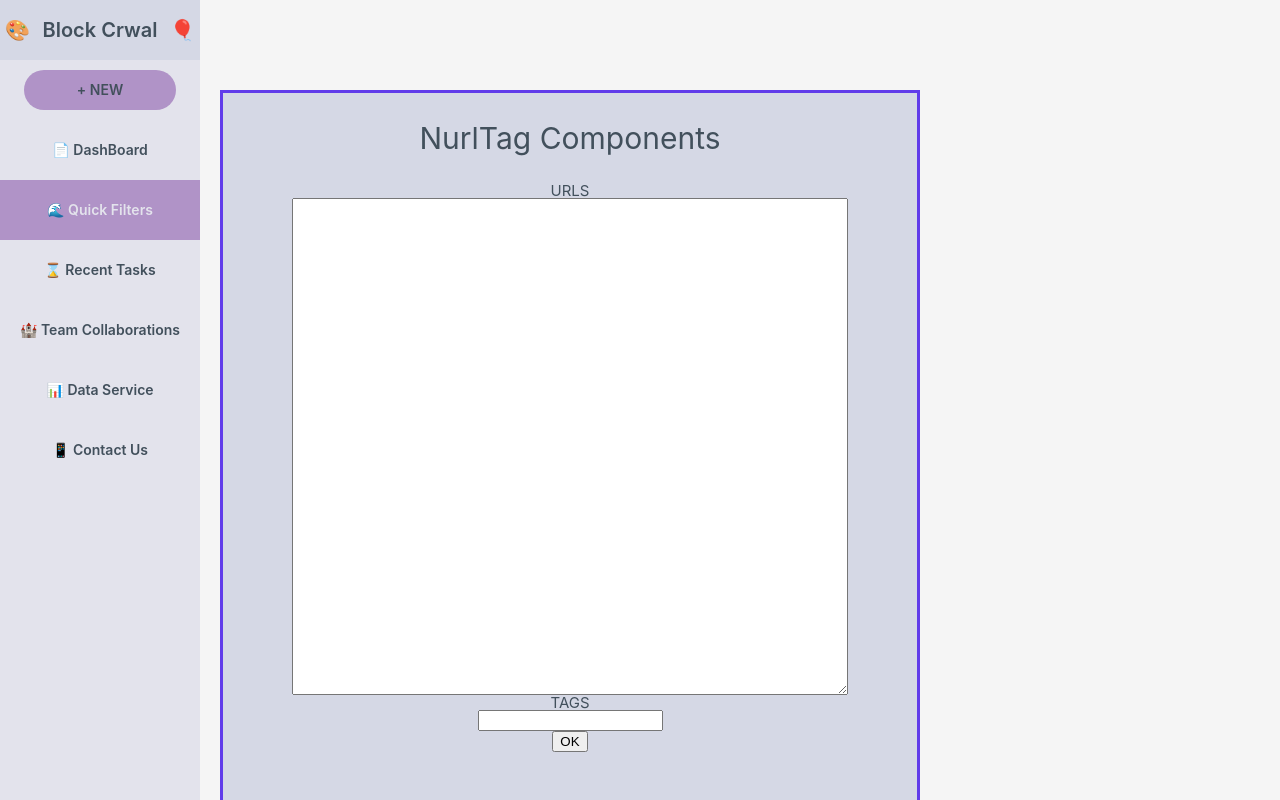
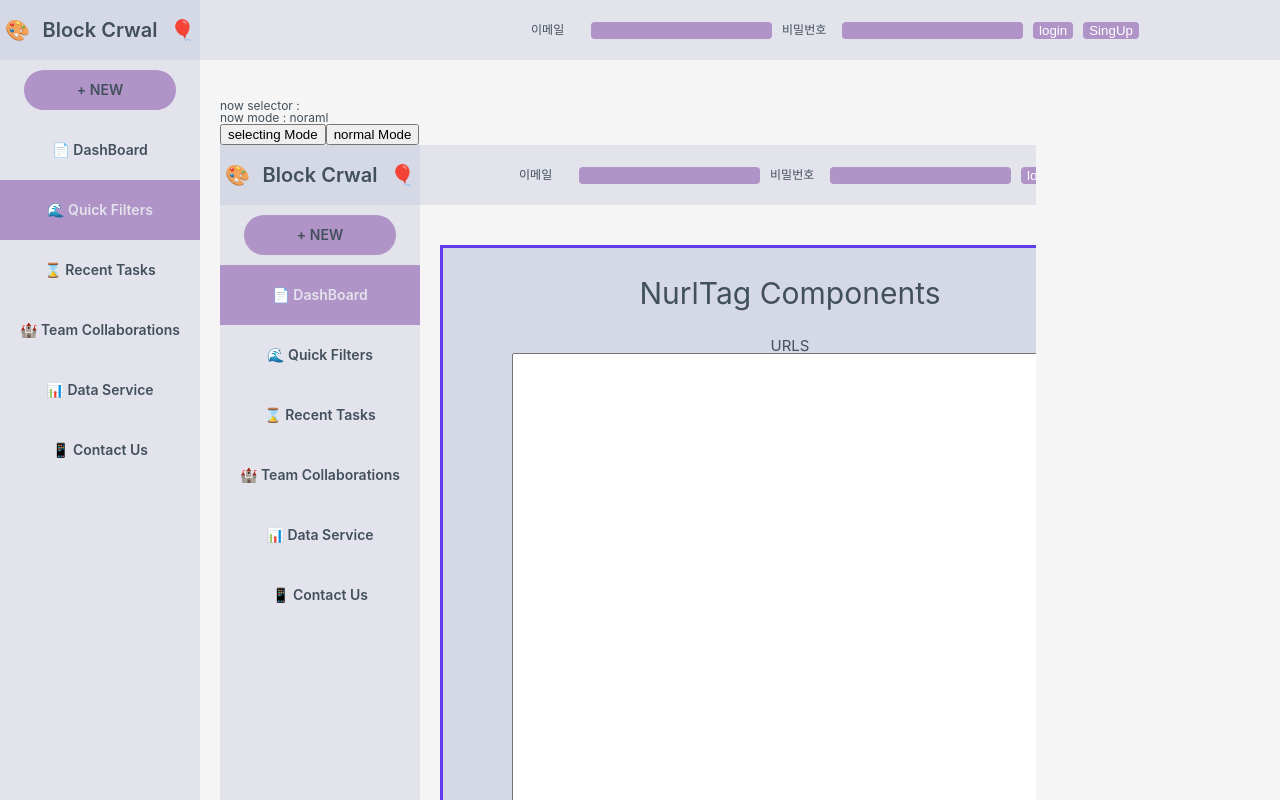
Before and after one commit to DosImpact/blockCrawl_frontend, a React (Create React App) app: page /info in a window 1280 px wide. Shown: the top 800 px of the page. Built offline with nearby package versions, Linux system fonts and the light colour scheme.

Commit message:
make docs selector

```diff
--- /dev/null
+++ b/src/components/Box.js
@@ -0,0 +1,12 @@
+import React from "react";
+import styled from "styled-components";
+
+const Container = styled.div`
+  border: 0;
+  color: ${(props) => props.theme.darkColor};
+  min-width: 50px;
+`;
+
+export default ({ content }) => {
+  return <Container>{content}</Container>;
+};
--- /dev/null
+++ b/src/components/Button.js
@@ -0,0 +1,13 @@
+import React from "react";
+import styled from "styled-components";
+
+const Container = styled.button`
+  border: 0;
+  color: white;
+  background-color: ${(props) => props.theme.lightPupleColor};
+  border-radius: 4px;
+`;
+
+export default ({ onClick, text }) => {
+  return <Container onClick={onClick}>{text}</Container>;
+};
--- /dev/null
+++ b/src/components/Input.js
@@ -0,0 +1,29 @@
+import React from "react";
+import styled from "styled-components";
+
+const Container = styled.input`
+  border: 0;
+  color: white;
+  background-color: ${(props) => props.theme.lightPupleColor};
+  border-radius: 4px;
+`;
+
+export default ({
+  placeholder,
+  className,
+  required,
+  value,
+  onChange,
+  type,
+}) => {
+  return (
+    <Container
+      placeholder={placeholder}
+      className={className}
+      required={required}
+      value={value}
+      onChange={onChange}
+      type={type}
+    ></Container>
+  );
+};
--- a/src/components/Router.js
+++ b/src/components/Router.js
@@ -2,14 +2,18 @@ import React from "react";
 import { Switch, Route, BrowserRouter, Redirect } from "react-router-dom";
 import Header from "../components/Header";
 import Home from "../routes/Home";
+import Info from "../routes/Info";
+import TopAuth from "./TopAuth";
 
 export default () => {
   return (
     <BrowserRouter>
       <>
+        <TopAuth />
         <Header />
         <Switch>
-          <Route path="/" component={Home}></Route>
+          <Route path="/" exact component={Home}></Route>
+          <Route path="/info" exact component={Info}></Route>
           <Redirect from="*" to="/"></Redirect>
         </Switch>
       </>
--- /dev/null
+++ b/src/components/TopAuth.js
@@ -0,0 +1,81 @@
+import React, { useState } from "react";
+import styled from "styled-components";
+import { useQuery } from "@apollo/react-hooks";
+import gql from "graphql-tag";
+
+import Input from "../components/Input";
+import LabelBox from "../components/Box";
+import Button from "../components/Button";
+
+const Wrapper = styled.div`
+  position: fixed;
+  top: 0;
+  width: 100%;
+  height: 60px;
+  background-color: ${(props) => props.theme.lightGrayColor};
+`;
+
+const Box = styled.div`
+  display: flex;
+  align-items: center;
+  justify-content: center;
+`;
+
+const From = styled(Box)`
+  height: 100%;
+  form {
+    display: flex;
+    align-items: center;
+    justify-content: flex-end;
+    & div,
+    input,
+    button {
+      margin-right: 10px;
+    }
+  }
+`;
+
+const StateChanger = styled(Box)`
+  height: 100%;
+`;
+
+const QUERY = gql`
+  query {
+    isLoggedIn @client
+  }
+`;
+
+const TopAuth = () => {
+  const [action, setAction] = useState("logout");
+  //const { data } = useQuery(QUERY);
+  //console.log(data);
+  return (
+    <Wrapper>
+      {action === "logout" ? (
+        <>
+          <From>
+            <form>
+              <LabelBox content={"이메일"} />
+              <Input />
+              <LabelBox content={"비밀번호"} />
+              <Input />
+              <Button text={"login"} />
+              <Button text={"SingUp"} />
+            </form>
+          </From>
+        </>
+      ) : (
+        <From>
+          <form>
+            <LabelBox content={"이메일"} />
+            <Input />
+            <LabelBox content={"비밀번호"} />
+            <Input />
+          </form>
+        </From>
+      )}
+    </Wrapper>
+  );
+};
+
+export default TopAuth;
--- a/src/routes/Home.js
+++ b/src/routes/Home.js
@@ -10,7 +10,6 @@ const Home = () => {
   return (
     <HomeContainer>
       <NurlTag />
-      <iframe src="http://localhost:4000/" height="1000px" width="80%"></iframe>
     </HomeContainer>
   );
 };
--- /dev/null
+++ b/src/routes/Info.js
@@ -0,0 +1,55 @@
+import React, { useState, useEffect } from "react";
+import styled from "styled-components";
+
+const InfoContainer = styled.div`
+  margin: 20px;
+`;
+
+// return : now mouse hovering > node,selector
+const useDocumentSelect = () => {
+  const [sel, SetSel] = useState("");
+  const [action, setAction] = useState("noraml");
+  useEffect(() => {
+    const handleEnter = (e) => {
+      if (e && e.target && e.target.style) {
+        e.target.style.opacity = 0.1;
+        SetSel(e.target.innerHTML);
+      }
+    };
+
+    const handleLeave = (e) => {
+      if (e && e.target && e.target.style) {
+        e.target.style.opacity = 1;
+      }
+    };
+
+    if (action === "selecting") {
+      document.addEventListener("mouseover", handleEnter);
+      document.addEventListener("mouseout", handleLeave);
+    }
+    return () => {
+      document.removeEventListener("mouseover", handleEnter);
+      document.removeEventListener("mouseout", handleLeave);
+    };
+  }, [action]);
+
+  return { selector: sel, action, setAction };
+};
+
+const Info = () => {
+  const { action, selector, setAction } = useDocumentSelect();
+  return (
+    <InfoContainer>
+      <div>{`now selector : ${selector}`}</div>
+      <div>{`now mode : ${
+        action === "selecting" ? `selecting` : `noraml`
+      }`}</div>
+      <button onClick={() => setAction("selecting")}>selecting Mode</button>
+      <button onClick={() => setAction("normal")}>normal Mode</button>
+      <br />
+      <iframe src="http://localhost:4000/" height="1000px" width="80%"></iframe>
+    </InfoContainer>
+  );
+};
+
+export default Info;
--- a/src/styles/Globalstyles.js
+++ b/src/styles/Globalstyles.js
@@ -3,7 +3,6 @@ import reset from "styled-reset";
 
 const globalStyles = createGlobalStyle`
     ${reset};
-    @import url('https://fonts.googleapis.com/css?family=Open+Sans:400,600,700');
     a{
         text-decoration:none;
         color:inherit;
@@ -16,7 +15,7 @@ const globalStyles = createGlobalStyle`
         font-size:12px;
         background-color:whitesmoke;
         color: #42505C;
-        padding-top:50px;
+        padding-top:60px;
         margin:20px;
         margin-left:200px;
     }
```
